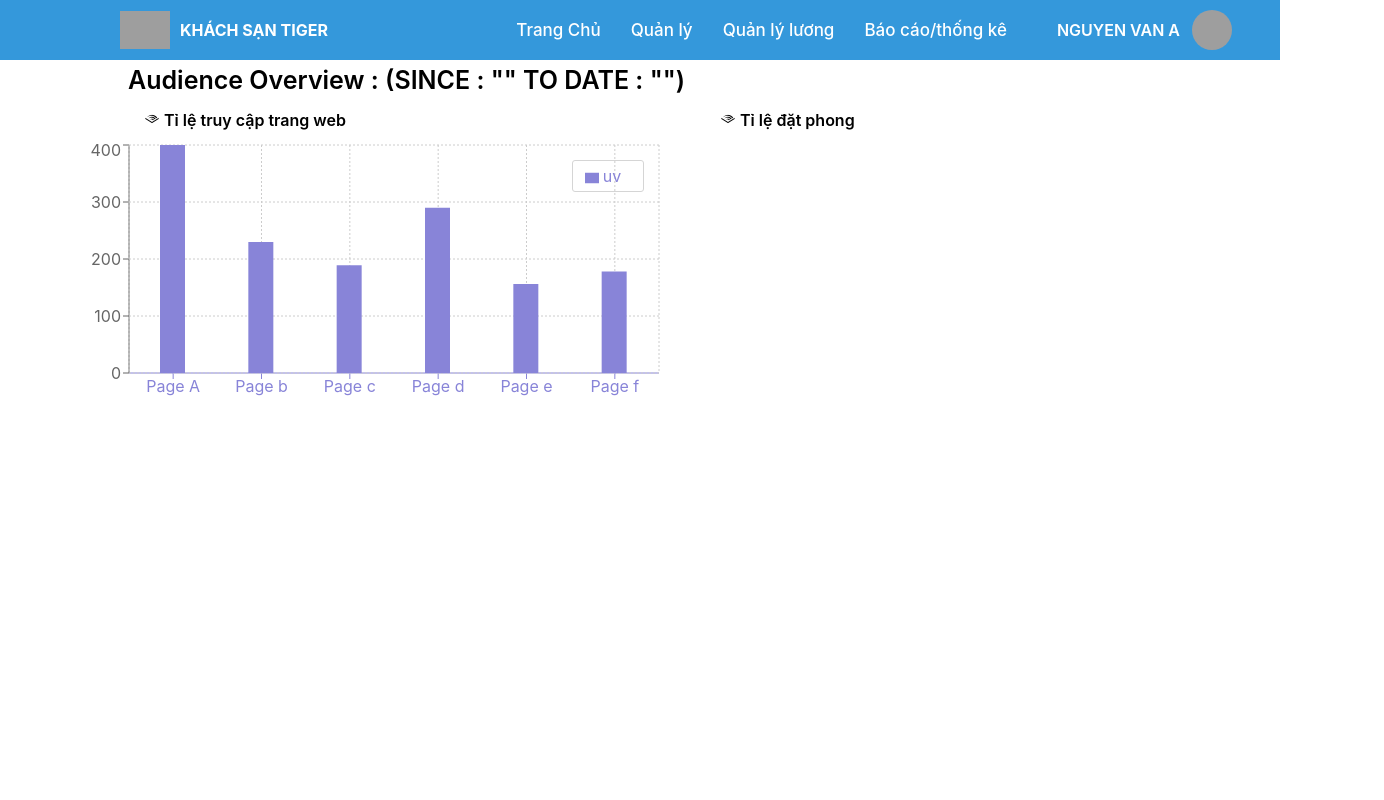
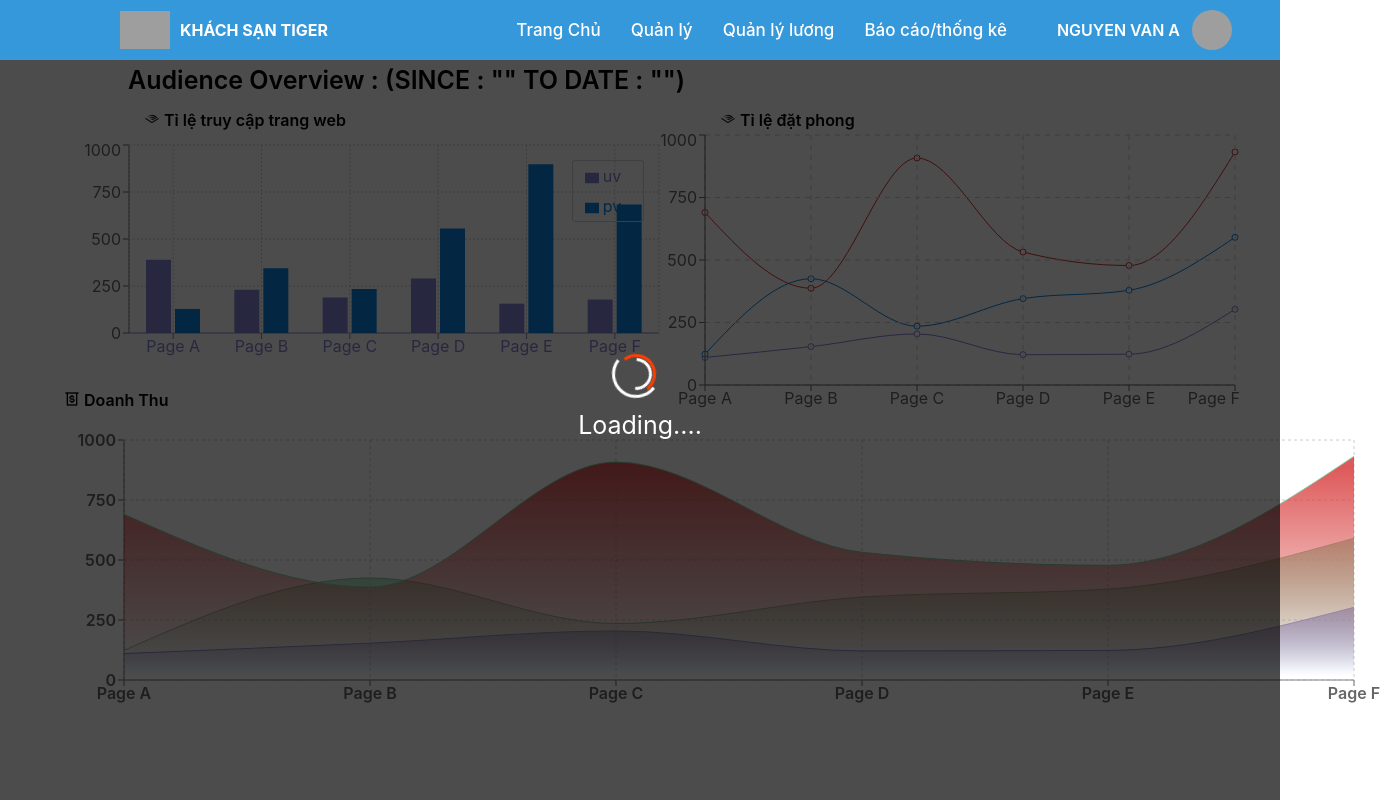
Before and after one commit to NgoSonTungDev/Project_three, a React (Create React App) app: page /statistical in a window 1280 px wide. Shown: the whole page, 1384 px wide, since content can reach past the window. Built offline with nearby package versions, Linux system fonts and the light colour scheme; grey boxes are pictures that could not be loaded.

Commit message:
build page thogn ke 80% by tung

```diff
--- a/src/pages/Statistical/Statistical.jsx
+++ b/src/pages/Statistical/Statistical.jsx
@@ -5,19 +5,40 @@ import { useLocation } from "react-router-dom";
 import Stack from "@mui/material/Stack";
 import Snackbar from "@mui/material/Snackbar";
 import MuiAlert from "@mui/material/Alert";
-import { BarChart, Bar, XAxis, YAxis, Tooltip, Legend, CartesianGrid } from 'recharts';
+import {
+  BarChart,
+  Bar,
+  XAxis,
+  YAxis,
+  Tooltip,
+  Legend,
+  CartesianGrid,
+  LineChart,
+  AreaChart,
+  Area,
+  Line,
+} from "recharts";
 
 const Alert = React.forwardRef(function Alert(props, ref) {
   return <MuiAlert elevation={6} ref={ref} variant="filled" {...props} />;
 });
 
 const data = [
-  { name: "Page A", uv: 400, pv: 2400, amt: 2400 },
-  { name: "Page b", uv: 230, pv: 2400, amt: 2400 },
-  { name: "Page c", uv: 189, pv: 2400, amt: 2400 },
-  { name: "Page d", uv: 290, pv: 2400, amt: 2400 },
-  { name: "Page e", uv: 156, pv: 2400, amt: 2400 },
-  { name: "Page f", uv: 178, pv: 2400, amt: 2400 },
+  { name: "Page A", uv: 389, pv: 128, amt: 2400 },
+  { name: "Page B", uv: 230, pv: 344, amt: 2400 },
+  { name: "Page C", uv: 189, pv: 234, amt: 2400 },
+  { name: "Page D", uv: 290, pv: 556, amt: 2400 },
+  { name: "Page E", uv: 156, pv: 897, amt: 2400 },
+  { name: "Page F", uv: 178, pv: 684, amt: 2400 },
+];
+
+const data2 = [
+  { name: "Page A", uv: 110.2, pv: 123.32, amt: 690 },
+  { name: "Page B", uv: 153.5, pv: 425.0, amt: 387 },
+  { name: "Page C", uv: 204.3, pv: 235.3, amt: 908 },
+  { name: "Page D", uv: 121.3, pv: 345.6, amt: 532 },
+  { name: "Page E", uv: 123.3, pv: 378.9, amt: 478 },
+  { name: "Page F", uv: 302.9, pv: 590.8, amt: 932 },
 ];
 
 const Statistical = () => {
@@ -42,6 +63,9 @@ const Statistical = () => {
     var container_Statistical_input = document.querySelector(
       ".container_Statistical_input"
     );
+    var container_Statistican_content = document.querySelector(
+      "container_Statistican_content"
+    );
     if (date1 === "" || date2 === "") {
       handleClick();
     } else {
@@ -59,8 +83,8 @@ const Statistical = () => {
     <div>
       <Navbar />
       <div className="container_Statistical">
-        {/* <div className="container_Statistical_input">
-          <div className="container_Statistical_input_content">
+        <div className="container_Statistical_input">
+          {/* <div className="container_Statistical_input_content">
             <p>Bạn muốn xem báo cáo từ khoản thời gian nào</p>
             <div className="container_Statistical_input_content_1">
               <div className="container_Statistical_input_content_1_1">
@@ -87,8 +111,14 @@ const Statistical = () => {
               </div>
             </div>
             <button onClick={handleOnClickSubMit}>Submit</button>
+          </div> */}
+          <div className="container_Statistical_loader">
+          <span class="loader"></span>
+          <p>Loading....</p>
+
           </div>
-        </div> */}
+
+        </div>
 
         <div className="container_Statistican_content">
           <div className="container_Statistican_content_text">
@@ -103,7 +133,12 @@ const Statistical = () => {
                   {" "}
                   <i class="bx bxl-audible"></i> Tỉ lệ truy cập trang web
                 </p>
-                <BarChart className="BarChart_cont" width={600} height={300} data={data}>
+                <BarChart
+                  className="BarChart_cont"
+                  width={600}
+                  height={290}
+                  data={data}
+                >
                   <XAxis dataKey="name" stroke="#8884d8" />
                   <YAxis />
                   <Tooltip
@@ -122,6 +157,7 @@ const Statistical = () => {
                   />
                   <CartesianGrid stroke="#ccc" strokeDasharray="2 2" />
                   <Bar dataKey="uv" fill="#8884d8" barSize={25} />
+                  <Bar dataKey="pv" fill="#0984e3" barSize={25} />
                 </BarChart>
               </div>
               <div className="container_Statistican_content_recharts_1_1">
@@ -129,7 +165,75 @@ const Statistical = () => {
                   {" "}
                   <i class="bx bxl-audible"></i> Tỉ lệ đặt phong
                 </p>
+                <LineChart
+                  className="LineChart_box"
+                  width={600}
+                  height={290}
+                  data={data2}
+                >
+                  <Line type="monotone" dataKey="uv" stroke="#8884d8" />
+                  <Line type="monotone" dataKey="pv" stroke="#0984e3" />
+                  <Line type="monotone" dataKey="amt" stroke="#d63031" />
+
+                  <CartesianGrid stroke="#ccc" strokeDasharray="5 5" />
+                  <XAxis dataKey="name" />
+                  <YAxis />
+                  <Tooltip />
+                </LineChart>
               </div>
+            </div>
+            <div className="container_Statistican_content_recharts_2">
+              <p>
+                {" "}
+                <i class="bx bx-money-withdraw"></i> Doanh thu
+                <AreaChart
+                  className="AreaChart"
+                  width={1320}
+                  height={280}
+                  data={data2}
+                  margin={{ top: 10, right: 30, left: 0, bottom: 0 }}
+                >
+                  <defs>
+                    <linearGradient id="colorUv" x1="0" y1="0" x2="0" y2="1">
+                      <stop offset="5%" stopColor="#8884d8" stopOpacity={0.8} />
+                      <stop offset="95%" stopColor="#8884d8" stopOpacity={0} />
+                    </linearGradient>
+                    <linearGradient id="colorPv" x1="0" y1="0" x2="0" y2="1">
+                      <stop offset="5%" stopColor="#82ca9d" stopOpacity={0.8} />
+                      <stop offset="95%" stopColor="#82ca9d" stopOpacity={0} />
+                    </linearGradient>
+                    <linearGradient id="colorAmt" x1="0" y1="0" x2="0" y2="1">
+                      <stop offset="5%" stopColor="#d63031" stopOpacity={0.8} />
+                      <stop offset="95%" stopColor="#d63031" stopOpacity={0} />
+                    </linearGradient>
+                  </defs>
+                  <XAxis dataKey="name" />
+                  <YAxis />
+                  <CartesianGrid strokeDasharray="3 3" />
+                  <Tooltip />
+                  <Area
+                    type="monotone"
+                    dataKey="uv"
+                    stroke="#8884d8"
+                    fillOpacity={1}
+                    fill="url(#colorUv)"
+                  />
+                  <Area
+                    type="monotone"
+                    dataKey="pv"
+                    stroke="#82ca9d"
+                    fillOpacity={1}
+                    fill="url(#colorPv)"
+                  />
+                  <Area
+                    type="monotone"
+                    dataKey="amt"
+                    stroke="#82ca9d"
+                    fillOpacity={1}
+                    fill="url(#colorAmt)"
+                  />
+                </AreaChart>
+              </p>
             </div>
           </div>
         </div>
--- a/src/pages/Statistical/Statistical.scss
+++ b/src/pages/Statistical/Statistical.scss
@@ -8,7 +8,7 @@
     height: 100vh;
     position: absolute;
     z-index: 5;
-    background-color: rgb(0, 0, 0, 0.4);
+    background-color: rgb(0, 0, 0, 0.7);
     display: grid;
     place-items: center;
     .container_Statistical_input_content {
@@ -62,6 +62,71 @@
         }
       }
     }
+    .container_Statistical_loader {
+      width: 200px;
+      height: 100px;
+      p {
+        font-size: 25px;
+        margin-top: 8px;
+        color: #fff;
+        text-align: center;
+      }
+
+      .loader {
+        margin-left: 36%;
+        width: 48px;
+        height: 48px;
+        border-radius: 50%;
+        display: inline-block;
+        position: relative;
+        border: 3px solid;
+        border-color: #fff #fff transparent transparent;
+        box-sizing: border-box;
+        animation: rotation 1s linear infinite;
+      }
+      .loader::after,
+      .loader::before {
+        content: "";
+        box-sizing: border-box;
+        position: absolute;
+        left: 0;
+        right: 0;
+        top: 0;
+        bottom: 0;
+        margin: auto;
+        border: 3px solid;
+        border-color: transparent transparent #ff3d00 #ff3d00;
+        width: 40px;
+        height: 40px;
+        border-radius: 50%;
+        box-sizing: border-box;
+        animation: rotationBack 0.5s linear infinite;
+        transform-origin: center center;
+      }
+      .loader::before {
+        width: 32px;
+        height: 32px;
+        border-color: #fff #fff transparent transparent;
+        animation: rotation 1.5s linear infinite;
+      }
+
+      @keyframes rotation {
+        0% {
+          transform: rotate(0deg);
+        }
+        100% {
+          transform: rotate(360deg);
+        }
+      }
+      @keyframes rotationBack {
+        0% {
+          transform: rotate(0deg);
+        }
+        100% {
+          transform: rotate(-360deg);
+        }
+      }
+    }
   }
 
   .container_Statistican_content {
@@ -85,7 +150,7 @@
       position: relative;
       .container_Statistican_content_recharts_1 {
         width: 100%;
-        height: 300px;
+        height: 280px;
         display: flex;
         .container_Statistican_content_recharts_1_1 {
           width: 50%;
@@ -100,6 +165,18 @@
           }
         }
       }
+
+      .container_Statistican_content_recharts_2 {
+        width: 100%;
+        height: 300px;
+        p {
+          text-transform: capitalize;
+          font-weight: 600;
+        }
+        .AreaChart {
+          margin-top: 20px;
+        }
+      }
     }
   }
 }
```
